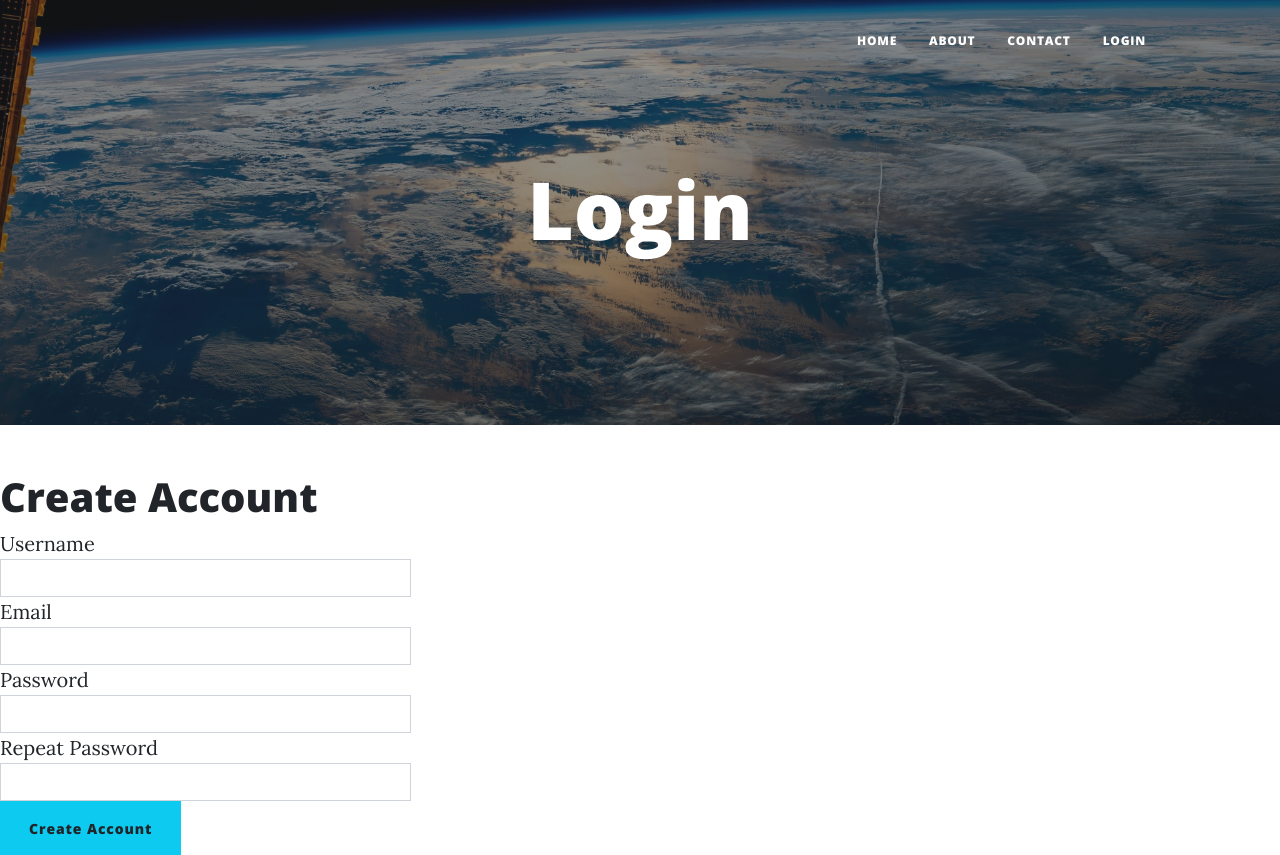
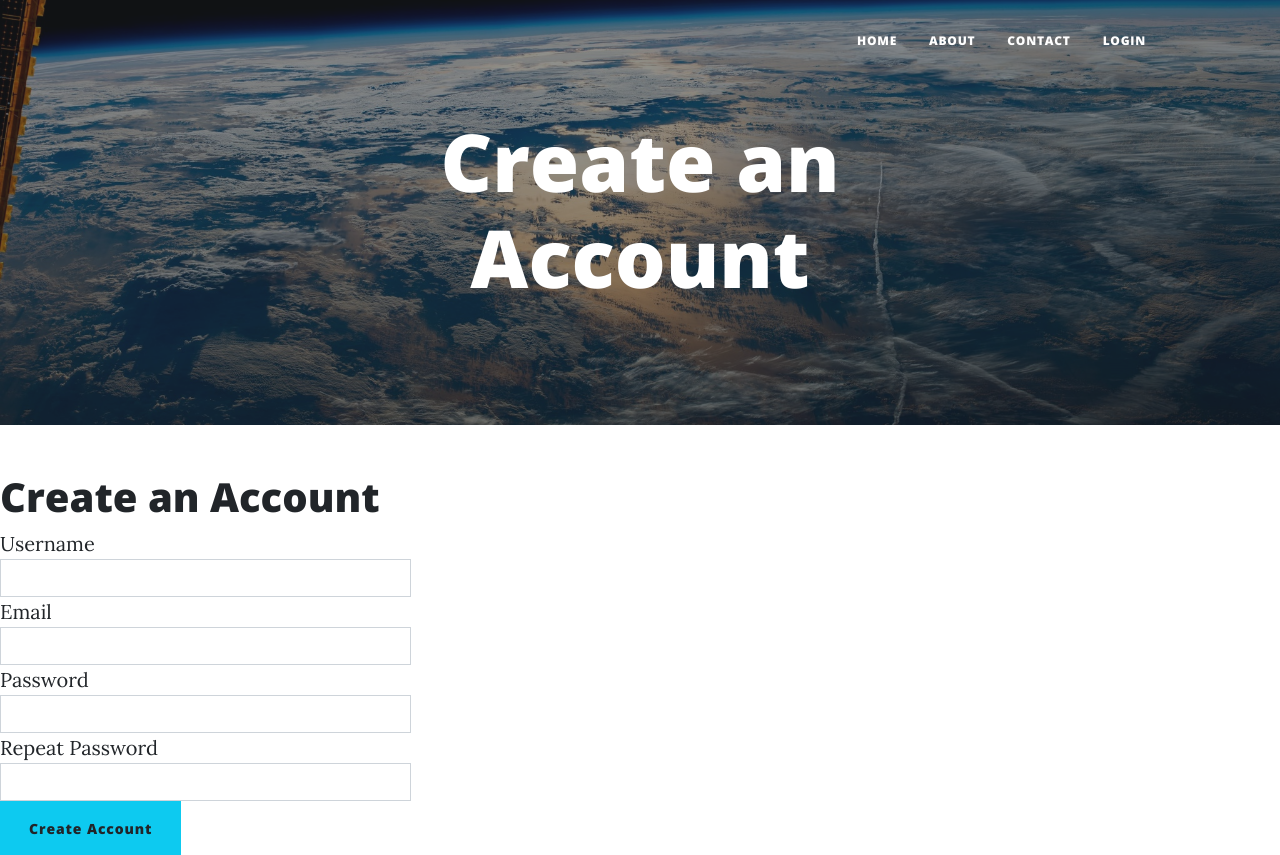
Before and after one commit to JoshLinneburg/joshua-linneburg-dot-com, a Flask app: page /register in a window 1280 px wide. Shown: the top 855 px of the page. Run offline with Flask 2, Linux system fonts and the light colour scheme; some libraries are stand-ins or nearby versions.

Commit message:
Fixed register page title

```diff
--- a/flask_app/templates/auth/register.html
+++ b/flask_app/templates/auth/register.html
@@ -6,14 +6,14 @@
             <div class="row gx-4 gx-lg-5 justify-content-center">
                 <div class="col-md-10 col-lg-8 col-xl-7">
                     <div class="page-heading">
-                        <h1>Login</h1>
+                        <h1>Create an Account</h1>
                     </div>
                 </div>
             </div>
         </div>
     </header>
     {% block form %}
-    <h1>{{ 'Create Account' }}</h1>
+    <h1>{{ 'Create an Account' }}</h1>
     <div class="row">
         <div class="col-md-4">
             {{ wtf.quick_form(form) }}
```
